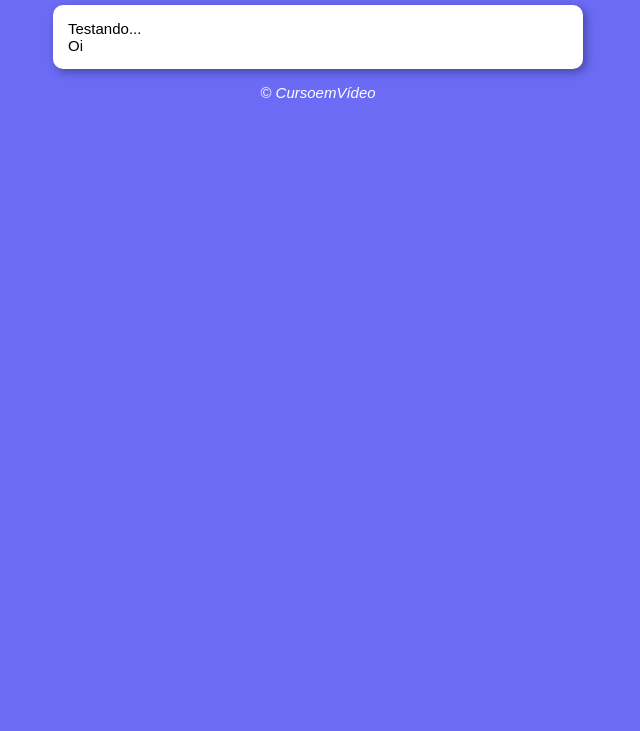
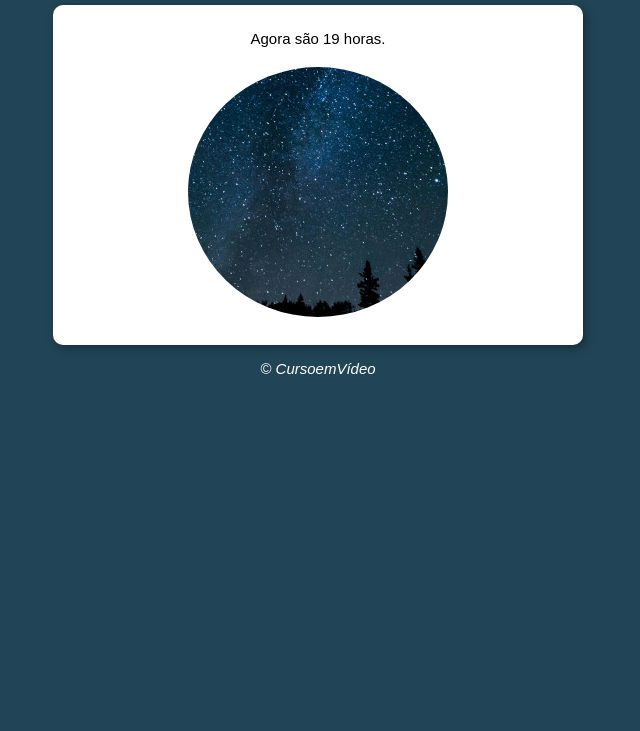
Before and after one commit to LucasHebmuller/javascript, a plain HTML site: page exercicios/Pratica 2/modelo.html in a window 1280 px wide. Shown: the part 69-800 px from the top of the page, without its empty margins (322-962 px from the left). Drawn offline with Linux system fonts and the light colour scheme.

Commit message:
finish pratica 2

```diff
--- a/exercicios/Pratica 2/modelo.html
+++ b/exercicios/Pratica 2/modelo.html
@@ -6,16 +6,16 @@
     <title>Modelo de Exercício</title>
     <link rel="stylesheet" href="style.css">
 </head>
-<body>
+<body onload="carregar()">
     <header>
-        <h1>Título</h1>
+        <h1>Hora do Dia</h1>
     </header>
     <section>
-        <div>
-            Testando...
+        <div id="msg">
+
         </div>
-        <div>
-            Oi
+        <div id="foto">
+            <img id="imagem" src="imagens/morning.jpg" alt="Foto do dia">
         </div>
     </section>
     <footer>
--- a/exercicios/Pratica 2/script.js
+++ b/exercicios/Pratica 2/script.js
@@ -0,0 +1,20 @@
+function carregar() {
+    var msg = window.document.getElementById('msg')
+    var img = window.document.getElementById('imagem')
+    var data = new Date()
+    var hora = data.getHours()
+    msg.innerHTML = `Agora são ${hora} horas.`
+
+    if (hora >= 6 && hora < 12) {
+        img.src = 'imagens/morning.jpg'
+        document.body.style.background = '#87CCFA'
+    }
+    else if (hora >= 12 && hora < 19) {
+        img.src = 'imagens/afternoon.jpg'
+        document.body.style.background = '#FDAD5D'
+    }
+    else {
+        img.src = 'imagens/night.jpg'
+        document.body.style.background = '#214456'
+    }
+}
--- a/exercicios/Pratica 2/style.css
+++ b/exercicios/Pratica 2/style.css
@@ -17,6 +17,15 @@ section {
     box-shadow: 3px 3px 10px rgba(0, 0, 0, 0.343);
 }
 
+div {
+    text-align: center;
+    padding: 10px;
+}
+
+img {
+    border-radius: 50%;
+}
+
 footer {
     color: white;
     text-align: center;
```
